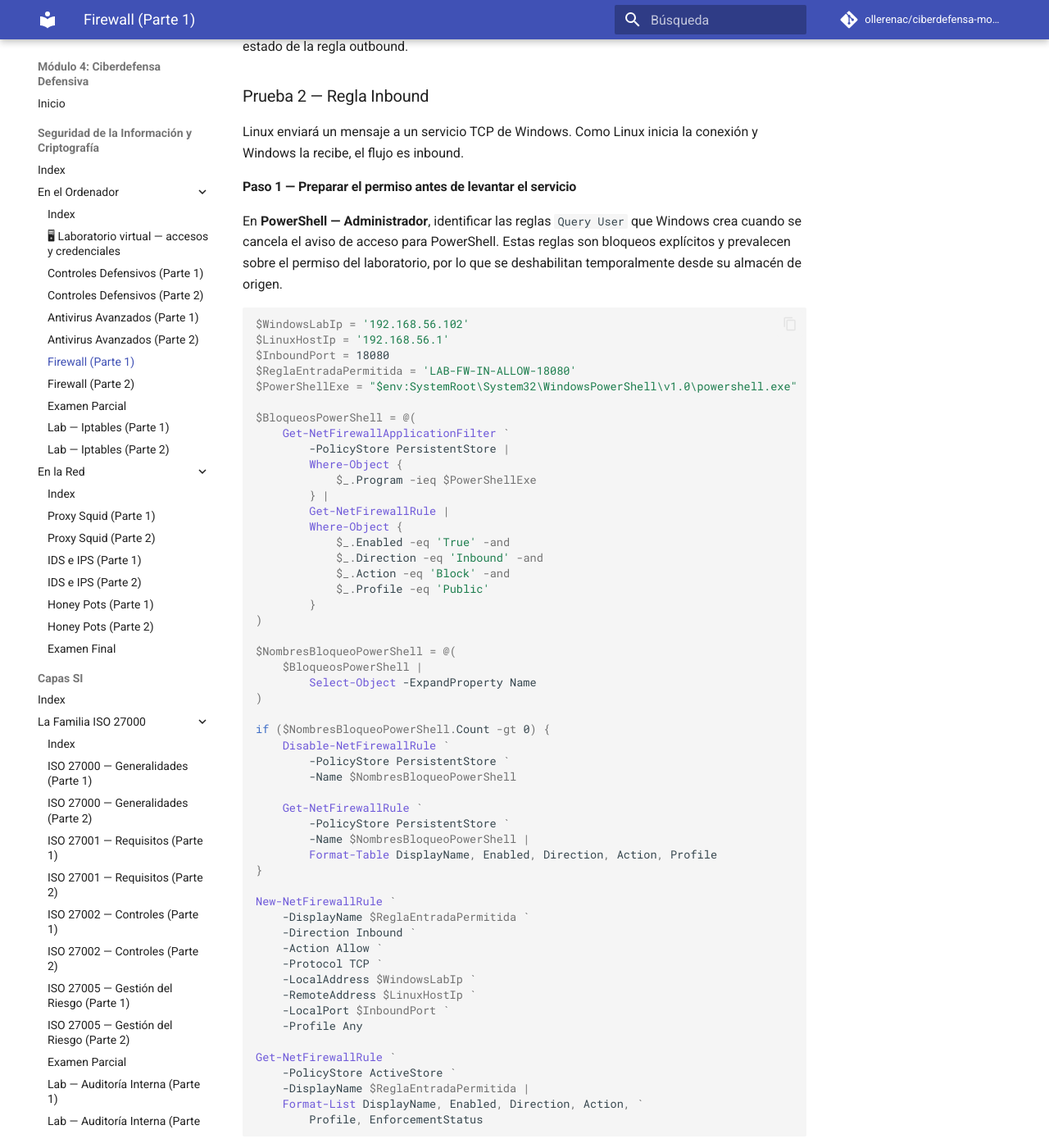
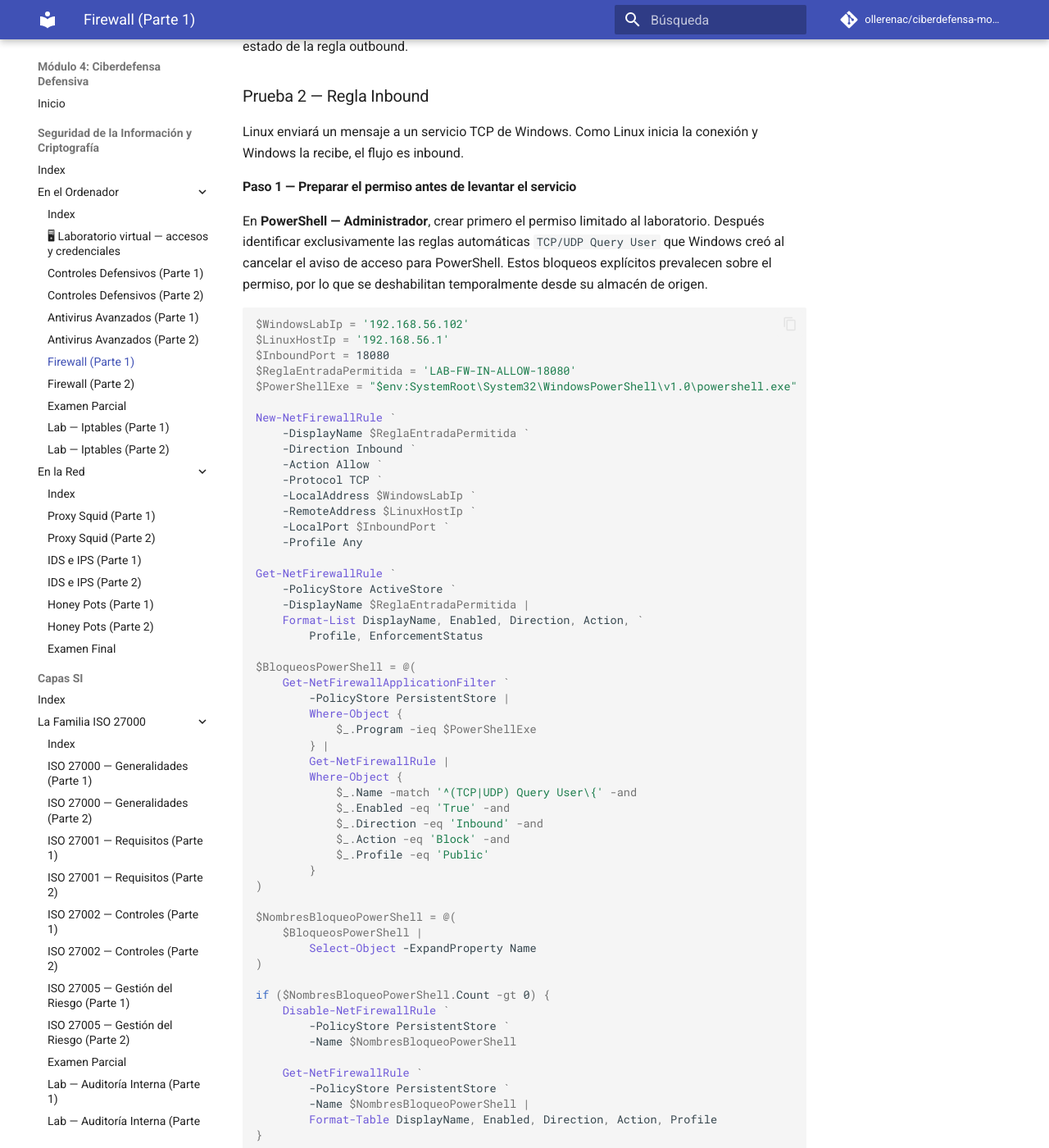
Before and after one commit to ollerenac/ciberdefensa-modulo4, an MkDocs documentation site: the page built from docs/seguridad-criptografia/en-el-ordenador/cortafuegos-p1.md, in a window 1280 px wide and 1400 px high, scrolled down 8414 px. Shown: the whole window at 82% size. Built offline with MkDocs 1.6.1 and Material for MkDocs 9.7.7, drawn with Linux system fonts in a browser that asks for light colours; comment, search, counter and statistics services are not loaded; some of the changed lines change nothing that is shown; some of the changed text lies outside the part shown.

Commit message:
docs(firewall): acotar restauracion de reglas

````diff
--- a/docs/seguridad-criptografia/en-el-ordenador/cortafuegos-p1.md
+++ b/docs/seguridad-criptografia/en-el-ordenador/cortafuegos-p1.md
@@ -322,7 +322,7 @@ Linux enviará un mensaje a un servicio TCP de Windows. Como Linux inicia la con
 
 #### Paso 1 — Preparar el permiso antes de levantar el servicio
 
-En **PowerShell — Administrador**, identificar las reglas `Query User` que Windows crea cuando se cancela el aviso de acceso para PowerShell. Estas reglas son bloqueos explícitos y prevalecen sobre el permiso del laboratorio, por lo que se deshabilitan temporalmente desde su almacén de origen.
+En **PowerShell — Administrador**, crear primero el permiso limitado al laboratorio. Después identificar exclusivamente las reglas automáticas `TCP/UDP Query User` que Windows creó al cancelar el aviso de acceso para PowerShell. Estos bloqueos explícitos prevalecen sobre el permiso, por lo que se deshabilitan temporalmente desde su almacén de origen.
 
 ```powershell
 $WindowsLabIp = '192.168.56.102'
@@ -330,6 +330,22 @@ $LinuxHostIp = '192.168.56.1'
 $InboundPort = 18080
 $ReglaEntradaPermitida = 'LAB-FW-IN-ALLOW-18080'
 $PowerShellExe = "$env:SystemRoot\System32\WindowsPowerShell\v1.0\powershell.exe"
+
+New-NetFirewallRule `
+    -DisplayName $ReglaEntradaPermitida `
+    -Direction Inbound `
+    -Action Allow `
+    -Protocol TCP `
+    -LocalAddress $WindowsLabIp `
+    -RemoteAddress $LinuxHostIp `
+    -LocalPort $InboundPort `
+    -Profile Any
+
+Get-NetFirewallRule `
+    -PolicyStore ActiveStore `
+    -DisplayName $ReglaEntradaPermitida |
+    Format-List DisplayName, Enabled, Direction, Action, `
+        Profile, EnforcementStatus
 
 $BloqueosPowerShell = @(
     Get-NetFirewallApplicationFilter `
@@ -339,6 +355,7 @@ $BloqueosPowerShell = @(
         } |
         Get-NetFirewallRule |
         Where-Object {
+            $_.Name -match '^(TCP|UDP) Query User\{' -and
             $_.Enabled -eq 'True' -and
             $_.Direction -eq 'Inbound' -and
             $_.Action -eq 'Block' -and
@@ -361,27 +378,27 @@ if ($NombresBloqueoPowerShell.Count -gt 0) {
         -Name $NombresBloqueoPowerShell |
         Format-Table DisplayName, Enabled, Direction, Action, Profile
 }
-
-New-NetFirewallRule `
-    -DisplayName $ReglaEntradaPermitida `
-    -Direction Inbound `
-    -Action Allow `
-    -Protocol TCP `
-    -LocalAddress $WindowsLabIp `
-    -RemoteAddress $LinuxHostIp `
-    -LocalPort $InboundPort `
-    -Profile Any
-
-Get-NetFirewallRule `
-    -PolicyStore ActiveStore `
-    -DisplayName $ReglaEntradaPermitida |
-    Format-List DisplayName, Enabled, Direction, Action, `
-        Profile, EnforcementStatus
 ```
 
 **Se espera ver:** si existían los dos bloqueos `Windows PowerShell`, deben aparecer con `Enabled = False`. La regla `LAB-FW-IN-ALLOW-18080` debe mostrar `Enabled = True`, `Action = Allow` y un estado que incluya `Enforced`.
 
 No cerrar esta consola: `$NombresBloqueoPowerShell` conserva exactamente las reglas que estaban habilitadas y que deben restaurarse durante la limpieza. Si la lista estaba vacía, no se modifica ninguna regla de PowerShell.
+
+!!! danger "Restauración de emergencia"
+    Si la práctica se interrumpe después de deshabilitar los bloqueos, ejecutar esto **antes de cerrar PowerShell — Administrador**:
+
+    ```powershell
+    if ($NombresBloqueoPowerShell.Count -gt 0) {
+        Enable-NetFirewallRule `
+            -PolicyStore PersistentStore `
+            -Name $NombresBloqueoPowerShell
+    }
+
+    Get-NetFirewallRule `
+        -DisplayName 'LAB-FW-*' `
+        -ErrorAction SilentlyContinue |
+        Remove-NetFirewallRule
+    ```
 
 #### Paso 2 — Levantar el servicio local en Windows
 
````
